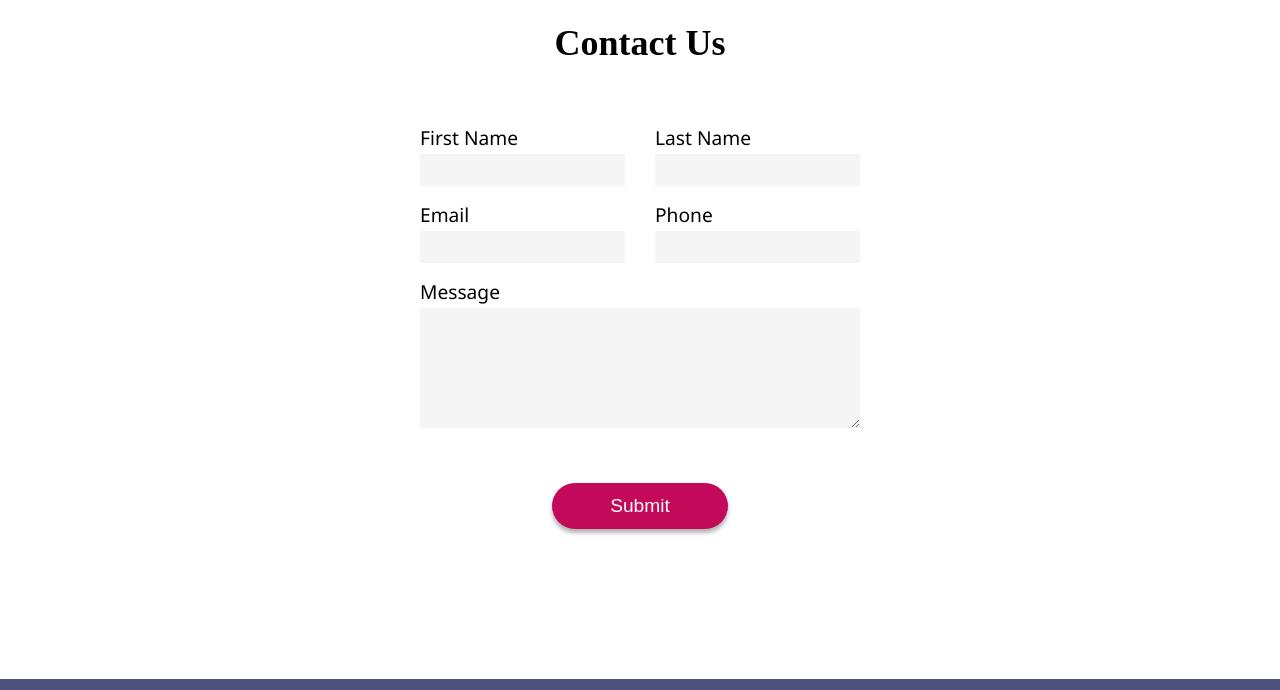
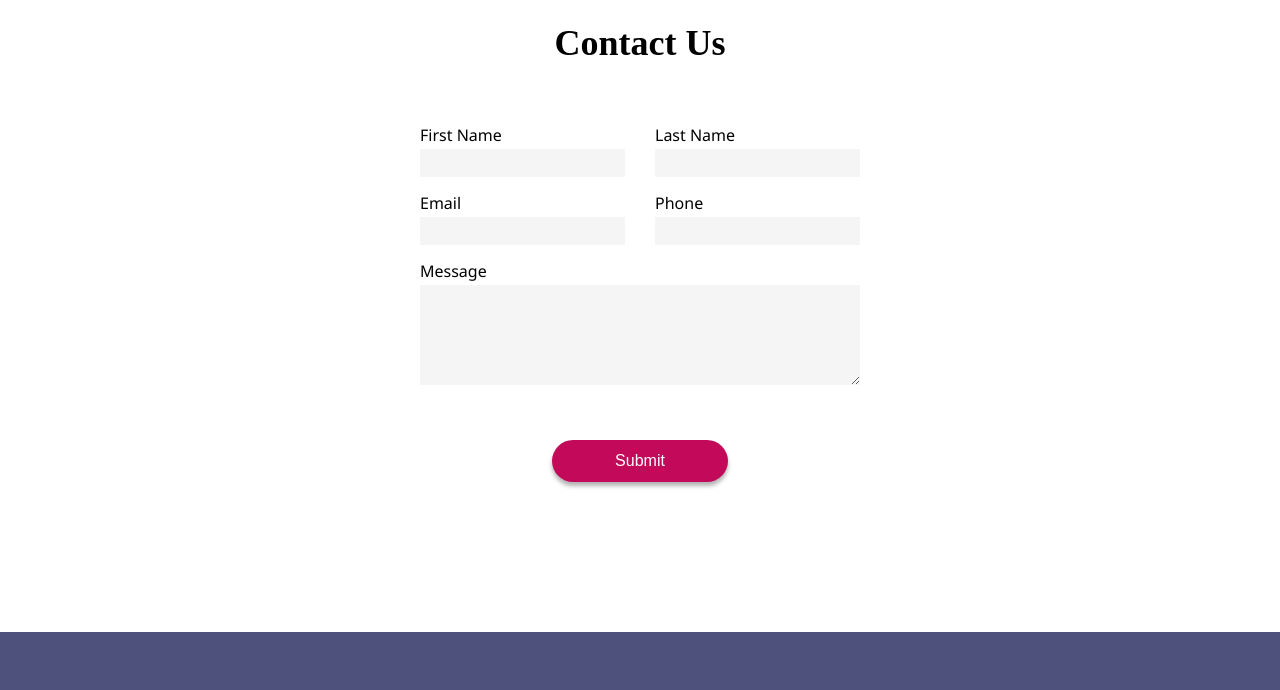
Before and after one commit to CourtneeM/Kat-Nap-Cafe, a website: page index.html in a window 1280 px wide. Shown: the part 6020-6710 px from the top of the page. Drawn offline with Linux system fonts and the light colour scheme; a web font is replaced by a local one.

Commit message:
Adjust button and label font size in Contact Us section

```diff
--- a/input.scss
+++ b/input.scss
@@ -1328,8 +1328,9 @@ button {
       div {
         flex: 1 1 45%;
 
+        label, input, textarea { font-size: clamp(0.9rem, 2.2vw, 1rem); }
+
         &:nth-child(2n+1) { margin-right: 20px; }
-
         &:nth-last-child(2) {
           flex: 1 1 100%;
           margin-right: 0;
@@ -1341,6 +1342,7 @@ button {
         width: 40%;
         margin: 0 auto;
         padding: 10px 20px;
+        font-size: clamp(0.9rem, 2.2vw, 1rem);
       }
     }
   }
@@ -1356,7 +1358,6 @@ button {
       div {
         flex-basis: 35%;
 
-        label, input, textarea { font-size: clamp(0.9rem, 1.6vw, 1.2rem); }
         &:nth-child(2n+1) { margin-right: 30px; }
         &:nth-last-child(2) { margin-right: 0; }
       }
@@ -1365,7 +1366,6 @@ button {
         width: 40%;
         margin: 0 auto;
         padding: 12px 24px;
-        font-size: clamp(0.9rem, 1.6vw, 1.2rem);
       }
     }
   }
```
Also changed, not shown: css/style.css, 1 other file.
